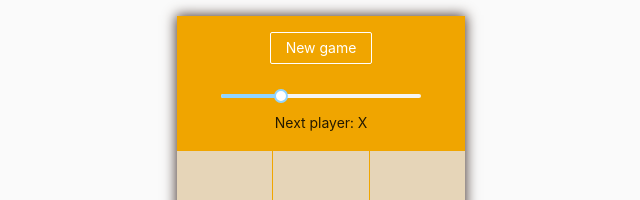
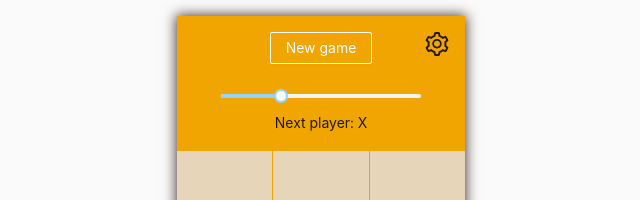
Before and after one commit to AlexeyTeterin/react-game, a React (Create React App) app: page / in a window 1280 px wide. Shown: the top 200 px of the page, without its empty margins (319-959 px from the left). Built offline with nearby package versions, Linux system fonts and the light colour scheme.

Commit message:
feat: add settings btn

```diff
--- a/src/App.tsx
+++ b/src/App.tsx
@@ -2,6 +2,7 @@ import React, { useState } from 'react';
 import {
   Button, Slider,
 } from 'antd';
+import { SettingOutlined } from '@ant-design/icons';
 import Board, { XO } from './Board/Board';
 import MovesDropdown from './MovesDropdown/MovesDropdown';
 import calculateWinner from './calculateWinner';
@@ -57,11 +58,8 @@ function App() {
     <div className="game">
       <div className="game-board">
         <div className="game-controls">
-          <Button
-            type="default"
-            ghost
-            onClick={startNewGame}
-          >
+          <SettingOutlined className="settingsBtn" />
+          <Button type="default" ghost onClick={startNewGame}>
             New game
           </Button>
           <Slider min={0} max={100} defaultValue={30} />
--- a/src/index.css
+++ b/src/index.css
@@ -20,6 +20,7 @@ body {
 
 .game-controls {
   padding: 1rem;
+  position: relative;
   display: flex;
   flex-direction: column;
   align-items: center;
@@ -27,6 +28,24 @@ body {
 
 .game-controls button {
   margin-bottom: 1rem;
+}
+
+.game-controls .settingsBtn {
+  position: absolute;
+  right: 1rem;
+  top: 1rem;
+  font-size: 24px;
+  cursor: pointer;
+  transition: transform 0.25s ease-out, opacity 0.1s;
+}
+
+.game-controls .settingsBtn:hover {
+  transform: rotate(90deg);
+}
+
+.game-controls .settingsBtn:active {
+  transform: rotate(90deg);
+  opacity: 0.7;
 }
 
 .game-history {
@@ -41,11 +60,3 @@ body {
 .ant-slider {
   width: 200px;
 }
-
-.vintage {
-  background-color: #e6d5b8;
-}
-
-.brown {
-  background-color: #4a3933;
-}
--- a/src/index.scss
+++ b/src/index.scss
@@ -26,12 +26,32 @@ body {
 .game-controls {
   padding: 1rem;
 
+  position: relative;
+
   display: flex;
   flex-direction: column;
   align-items: center;
 
   button {
     margin-bottom: 1rem;
+  }
+
+  .settingsBtn {
+    position: absolute;
+    right: 1rem;
+    top: 1rem;
+    font-size: 24px;
+    cursor: pointer;
+    transition: transform 0.25s ease-out, opacity 0.1s;
+
+    &:hover {
+      transform: rotate(90deg);
+    }
+
+    &:active {
+      transform: rotate(90deg);
+      opacity: 0.7;
+    }
   }
 }
 
@@ -49,11 +69,3 @@ body {
 .ant-slider {
   width: 200px;
 }
-
-.vintage {
-  background-color: #e6d5b8;
-}
-
-.brown {
-  background-color: #4a3933;
-}
```
